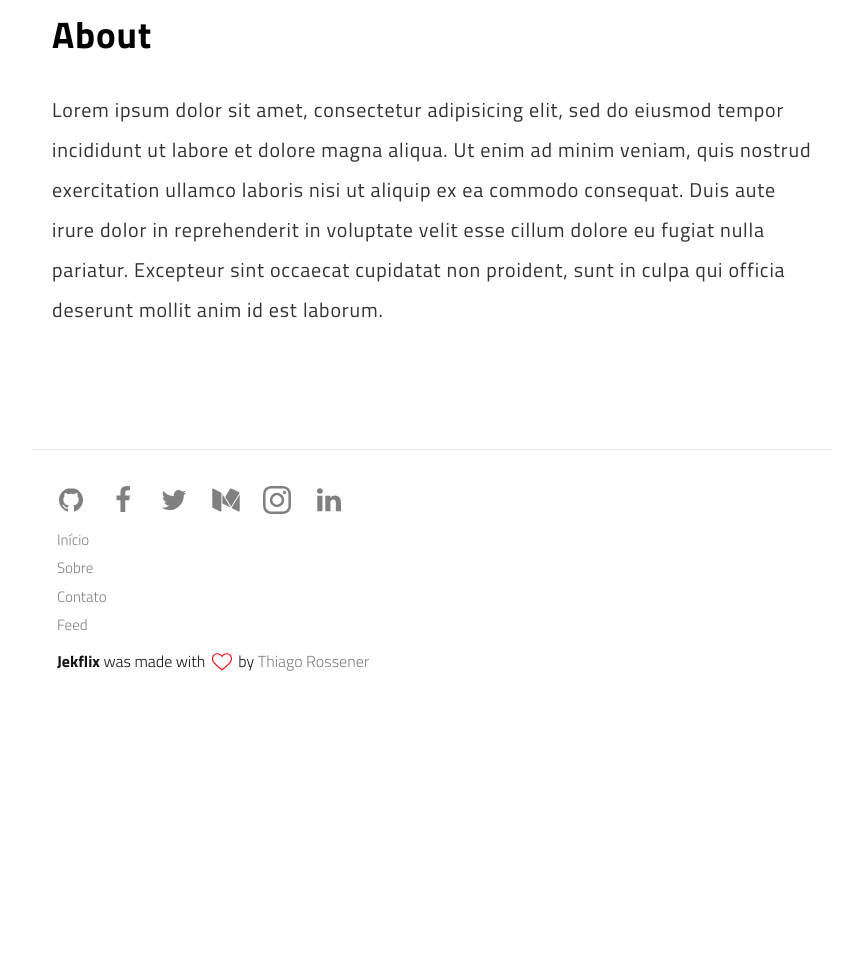
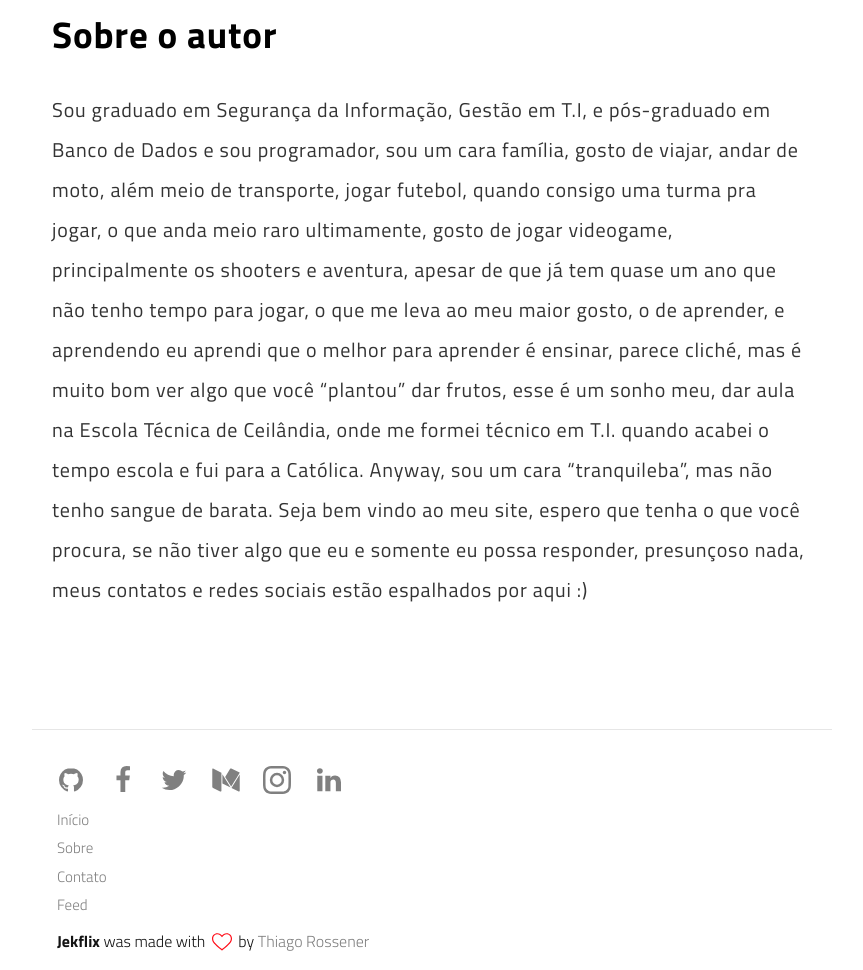
Before and after one commit to railsonrames/railsonrames.github.io, a Jekyll site: the page built from about.md, in a window 1280 px wide and 1400 px high. Shown: the part 430-1400 px from the top of the window, without its empty margins (208-1071 px from the left). Built offline with Jekyll 4.4.1, drawn with Linux system fonts in a browser that asks for light colours.

Commit message:
Update about.md

```diff
--- a/about.md
+++ b/about.md
@@ -5,13 +5,8 @@ description: Some description.
 permalink: /about/
 ---
 
-<img itemprop="image" class="img-rounded" src="http://res.cloudinary.com/dm7h7e8xj/image/upload/c_fill,h_200,w_200/v1504971955/neo_ruqszk.jpg" alt="Your Name">
+<img itemprop="image" class="img-rounded" src="http://ap.imagensbrasil.org/images/2017/10/13/16425962_1363578007028078_3393532110574117113_n.jpg" alt="Railson">
 
-## About
+## Sobre o autor
 
-Lorem ipsum dolor sit amet, consectetur adipisicing elit, sed do eiusmod
-tempor incididunt ut labore et dolore magna aliqua. Ut enim ad minim veniam,
-quis nostrud exercitation ullamco laboris nisi ut aliquip ex ea commodo
-consequat. Duis aute irure dolor in reprehenderit in voluptate velit esse
-cillum dolore eu fugiat nulla pariatur. Excepteur sint occaecat cupidatat non
-proident, sunt in culpa qui officia deserunt mollit anim id est laborum.
+Sou graduado em Segurança da Informação, Gestão em T.I, e pós-graduado em Banco de Dados e sou programador, sou um cara família, gosto de viajar, andar de moto, além meio de transporte, jogar futebol, quando consigo uma turma pra jogar, o que anda meio raro ultimamente, gosto de jogar videogame, principalmente os shooters e aventura, apesar de que já tem quase um ano que não tenho tempo para jogar, o que me leva ao meu maior gosto, o de aprender, e aprendendo eu aprendi que o melhor para aprender é ensinar, parece cliché, mas é muito bom ver algo que você "plantou" dar frutos, esse é um sonho meu, dar aula na Escola Técnica de Ceilândia, onde me formei técnico em T.I. quando acabei o tempo escola e fui para a Católica. Anyway, sou um cara "tranquileba", mas não tenho sangue de barata. Seja bem vindo ao meu site, espero que tenha o que você procura, se não tiver algo que eu e somente eu possa responder, presunçoso nada, meus contatos e redes sociais estão espalhados por aqui :)
```
